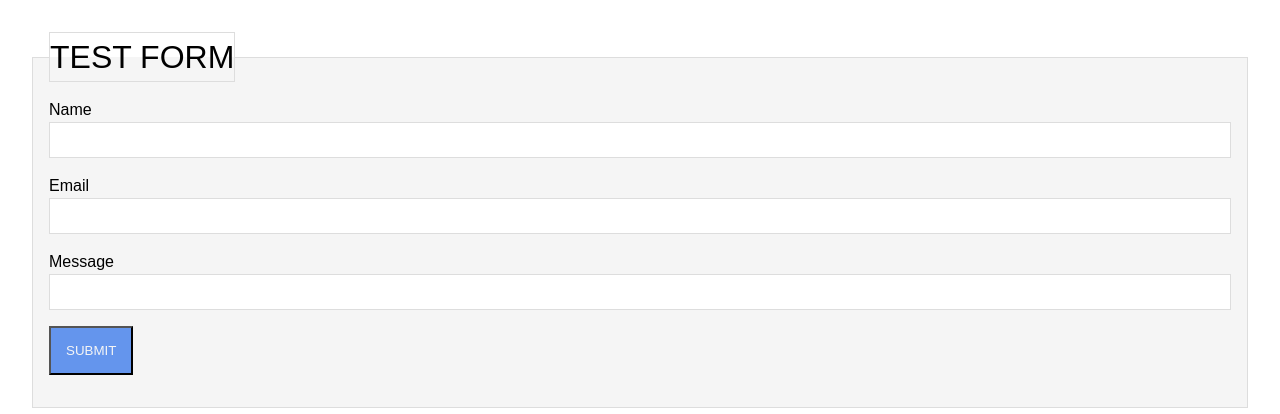
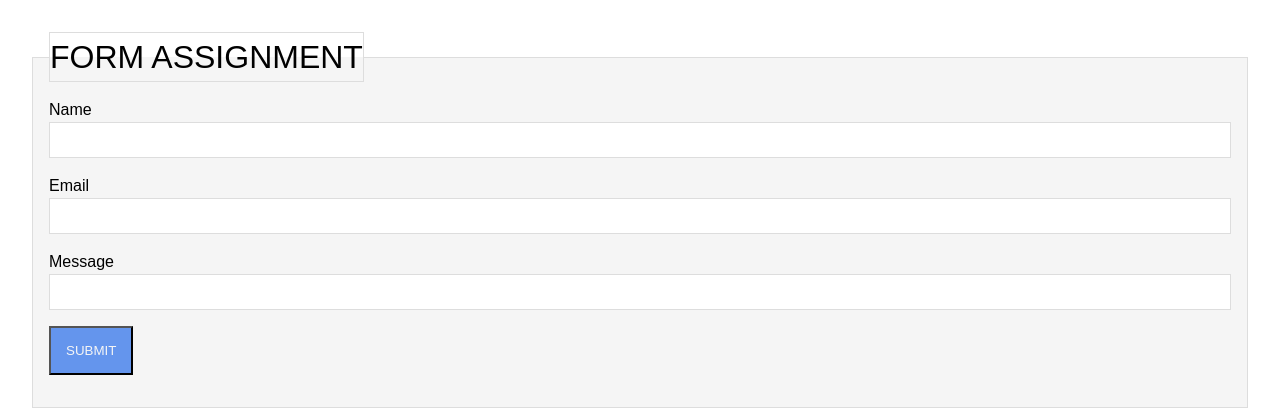
Before and after one commit to KarthikeyanAnandan/gh-test-branching, a plain HTML site: page index.html in a window 1280 px wide. Drawn offline with nearby package versions, Linux system fonts and the light colour scheme.

Commit message:
Update index.html

```diff
--- a/index.html
+++ b/index.html
@@ -9,7 +9,7 @@
 <body>
     <form>
         <fieldset>
-            <legend>TEST FORM</legend>
+            <legend>FORM ASSIGNMENT</legend>
             <div class="box name">
                 <label for="email">Name</label>
                 <input type="text" id="name" value="">
```
